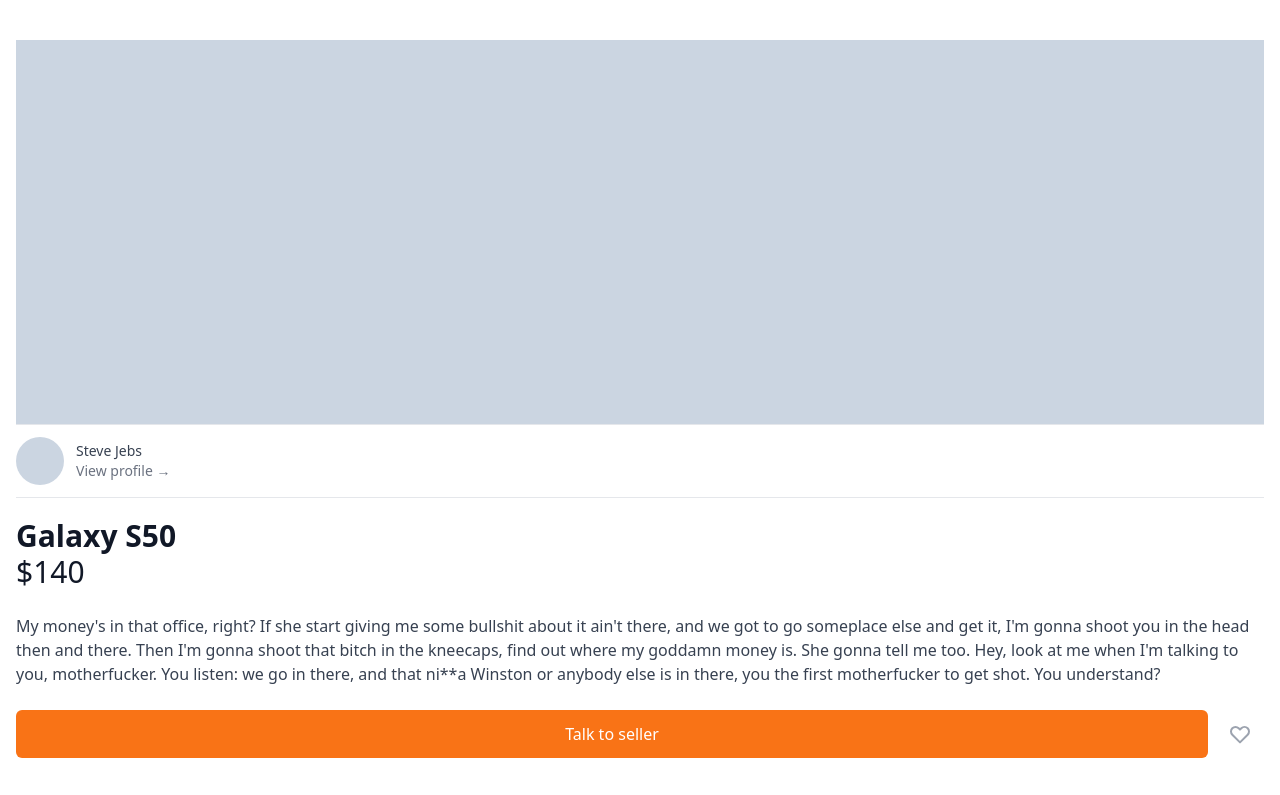
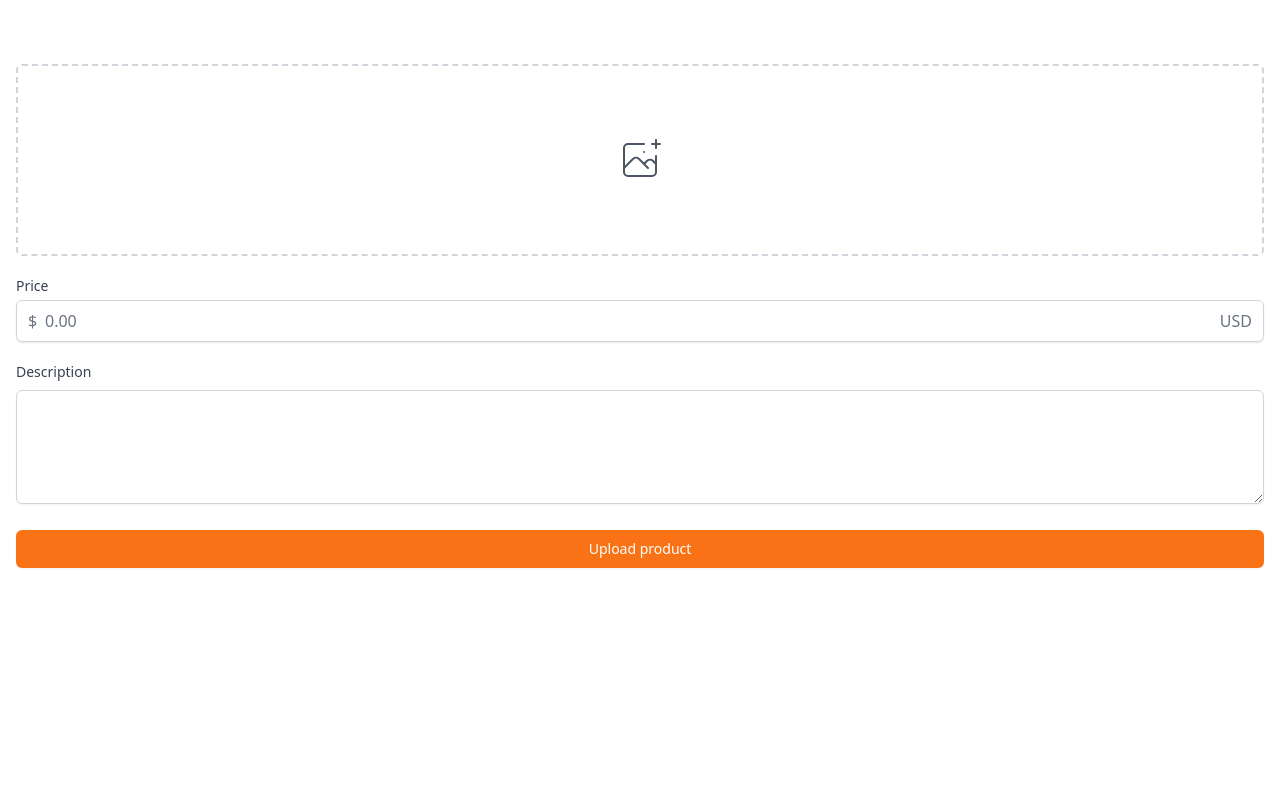
Before and after one commit to caste77an/carrot-market-old, a Next.js app: page /items/upload in a window 1280 px wide. Shown: the top 795 px of the page. Built offline with nearby package versions, Linux system fonts and the light colour scheme.

Commit message:
Upload Item

```diff
--- a/pages/enter.tsx
+++ b/pages/enter.tsx
@@ -40,13 +40,14 @@
           </div>
         </div>
         <form className="flex flex-col mt-8">
-          <label className="text-sm font-medium text-gray-700">
+          <label htmlFor="input" className="text-sm font-medium text-gray-700">
             {method === "email" ? "Email address" : null}
             {method === "phone" ? "Phone number" : null}
           </label>
           <div className="mt-1">
             {method === "email" ? (
               <input
+                id="input"
                 type="email"
                 className="appearance-none w-full px-3 py-2 border border-gray-300 rounded-md shadow-sm placegray-400 focus:outline-none focus:ring-orange-500 focus:border-orange-500"
                 required
@@ -58,6 +59,7 @@
                   +82
                 </span>
                 <input
+                  id="input"
                   type="number"
                   className="appearance-none w-full px-3 py-2 border border-gray-300 rounded-md rounded-l-none shadow-sm placeholder-gray-400 focus:outline-none focus:ring-orange-500 focus:border-orange-500"
                   required
--- /dev/null
+++ b/pages/items/upload.tsx
@@ -0,0 +1,64 @@
+import type { NextPage } from "next";
+
+const Upload: NextPage = () => {
+  return (
+    <div className="px-4 py-16">
+      <div>
+        <label className="w-full text-gray-600 cursor-pointer hover:border-orange-500 hover:text-orange-500 flex items-center justify-center border-2 border-dashed border-gray-300 h-48 rounded-md">
+          <svg
+            className="h-12 w-12"
+            stroke="currentColor"
+            fill="none"
+            viewBox="0 0 48 48"
+            aria-hidden="true"
+          >
+            <path
+              d="M28 8H12a4 4 0 00-4 4v20m32-12v8m0 0v8a4 4 0 01-4 4H12a4 4 0 01-4-4v-4m32-4l-3.172-3.172a4 4 0 00-5.656 0L28 28M8 32l9.172-9.172a4 4 0 015.656 0L28 28m0 0l4 4m4-24h8m-4-4v8m-12 4h.02"
+              strokeWidth={2}
+              strokeLinecap="round"
+              strokeLinejoin="round"
+            />
+          </svg>
+
+          <input type="file" className="hidden" />
+        </label>
+      </div>
+      <div className="my-5">
+        <label
+          htmlFor="price"
+          className="mb-1 block text-sm font-medium text-gray-700"
+        >
+          Price
+        </label>
+        <div className="rounded-md shadow-sm relative flex items-center">
+          <div className="pointer-events-none absolute left-0 pl-3 flex items-center justify-center">
+            <span className="text-gray-500">$</span>
+          </div>
+          <input
+            id="price"
+            type="text"
+            placeholder="0.00"
+            className="appearance-none pl-7 w-full px-3 py-2 border border-gray-300 rounded-md shadow-sm placegray-400 focus:outline-none focus:ring-orange-500 focus:border-orange-500"
+          />
+          <div className="pointer-events-none absolute right-0 pr-3 flex items-center">
+            <span className="text-gray-500">USD</span>
+          </div>
+        </div>
+      </div>
+      <div>
+        <label className="mb-1 block text-sm font-medium text-gray-700">
+          Description
+        </label>
+        <textarea
+          rows={4}
+          className="mt-1 shadow-sm w-full focus:ring-orange-500 focus:border-orange-500 rounded-md border-gray-300"
+        />
+      </div>
+      <button className="mt-5 w-full bg-orange-500 hover:bg-orange-600 text-white py-2 px-4 border border-transparent rounded-md shadow-sm text-sm font-medium focus:ring-2 focus:ring-offset-2 focus:ring-orange-500 focus:outline-none">
+        Upload product
+      </button>
+    </div>
+  );
+};
+
+export default Upload;
```
